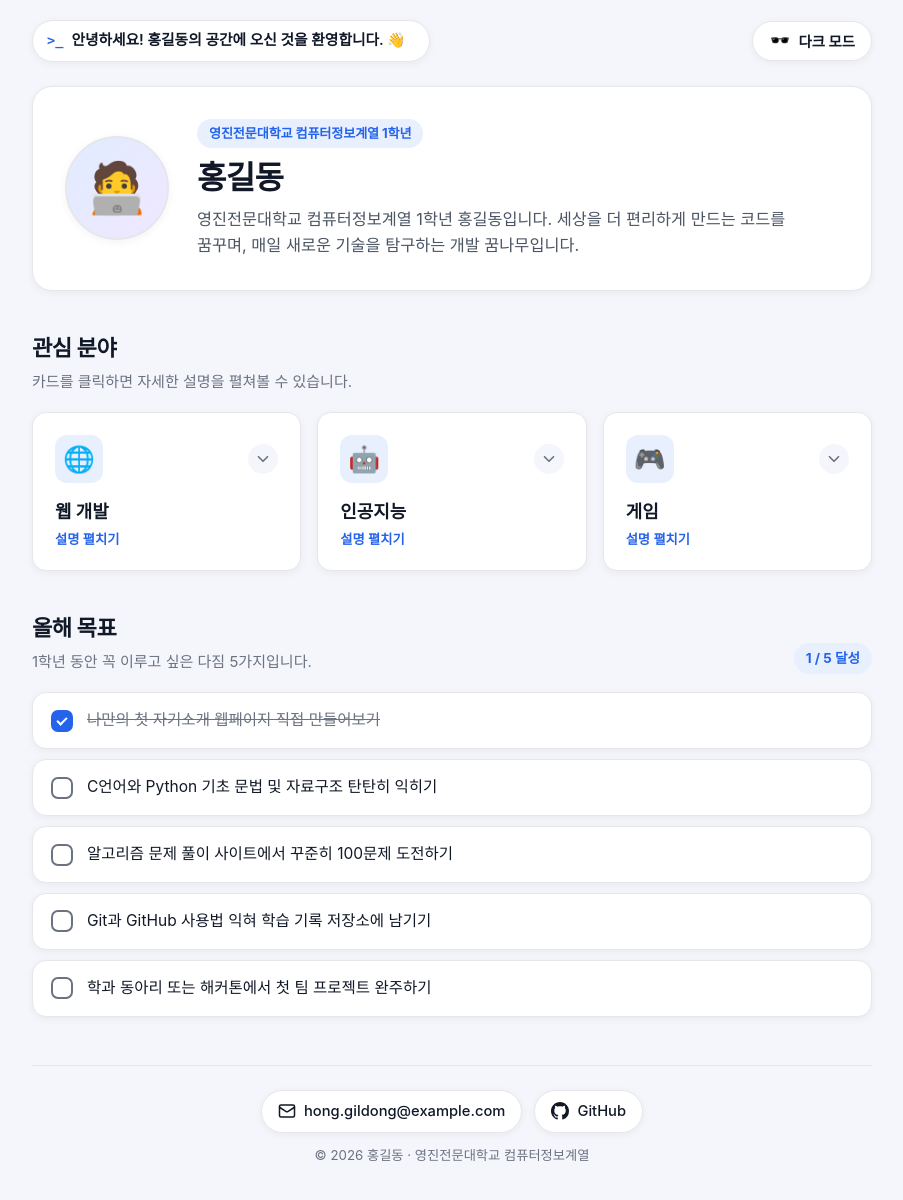
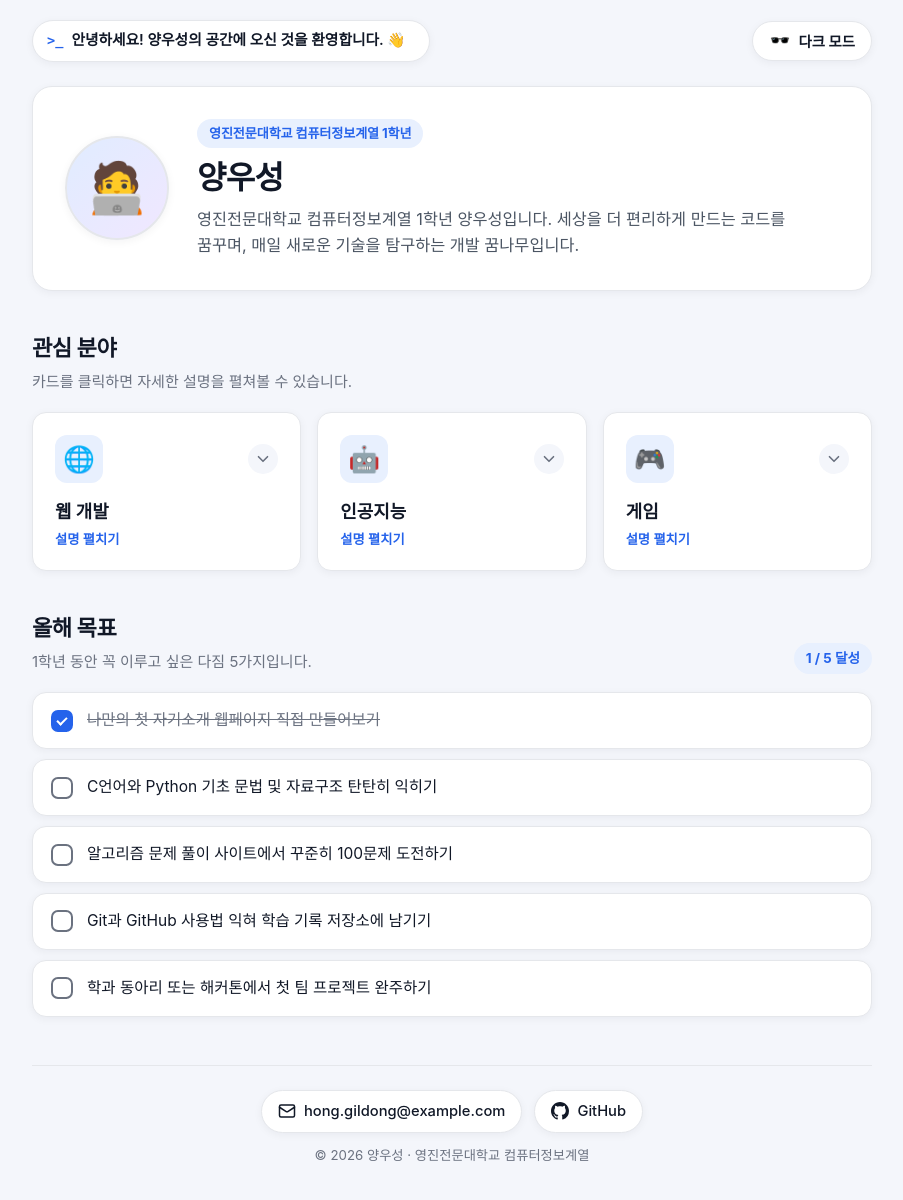
Before and after one commit to woo0121/profile, a plain HTML site: page index.html in a window 1280 px wide. Shown: the whole page, without its empty margins (188-1091 px from the left). Drawn offline with Linux system fonts and the light colour scheme.

Commit message:
이름을 양우성으로 교체

```diff
--- a/index.html
+++ b/index.html
@@ -3,7 +3,7 @@
 <head>
   <meta charset="UTF-8" />
   <meta name="viewport" content="width=device-width, initial-scale=1.0" />
-  <title>홍길동 | 영진전문대학교 컴퓨터정보계열 1학년</title>
+  <title>양우성 | 영진전문대학교 컴퓨터정보계열 1학년</title>
   <script>
     try {
       if (localStorage.getItem("profile-theme") === "dark") {
@@ -17,13 +17,13 @@
   <div class="page-wrapper">
     <!-- 상단 인사말 & 오른쪽 위 다크모드 전환 버튼 영역 -->
     <header class="top-bar">
-      <div class="greeting-box" aria-label="안녕하세요! 홍길동의 공간에 오신 것을 환영합니다.">
+      <div class="greeting-box" aria-label="안녕하세요! 양우성의 공간에 오신 것을 환영합니다.">
         <span class="greeting-prompt" aria-hidden="true">&gt;_</span>
         <span
           id="typing-greeting"
           class="typing-greeting"
-          data-greeting="안녕하세요! 홍길동의 공간에 오신 것을 환영합니다. 👋"
-        >안녕하세요! 홍길동의 공간에 오신 것을 환영합니다. 👋</span>
+          data-greeting="안녕하세요! 양우성의 공간에 오신 것을 환영합니다. 👋"
+        >안녕하세요! 양우성의 공간에 오신 것을 환영합니다. 👋</span>
         <span class="typing-cursor" aria-hidden="true"></span>
       </div>
       <button
@@ -46,9 +46,9 @@
         </div>
         <div class="hero-text">
           <span class="badge">영진전문대학교 컴퓨터정보계열 1학년</span>
-          <h1 class="name">홍길동</h1>
+          <h1 class="name">양우성</h1>
           <p class="tagline">
-            영진전문대학교 컴퓨터정보계열 1학년 홍길동입니다. 세상을 더 편리하게 만드는 코드를 꿈꾸며, 매일 새로운 기술을 탐구하는 개발 꿈나무입니다.
+            영진전문대학교 컴퓨터정보계열 1학년 양우성입니다. 세상을 더 편리하게 만드는 코드를 꿈꾸며, 매일 새로운 기술을 탐구하는 개발 꿈나무입니다.
           </p>
         </div>
       </section>
@@ -214,7 +214,7 @@
           <span>GitHub</span>
         </a>
       </div>
-      <p class="copyright">© 2026 홍길동 · 영진전문대학교 컴퓨터정보계열</p>
+      <p class="copyright">© 2026 양우성 · 영진전문대학교 컴퓨터정보계열</p>
     </footer>
   </div>
 
```
